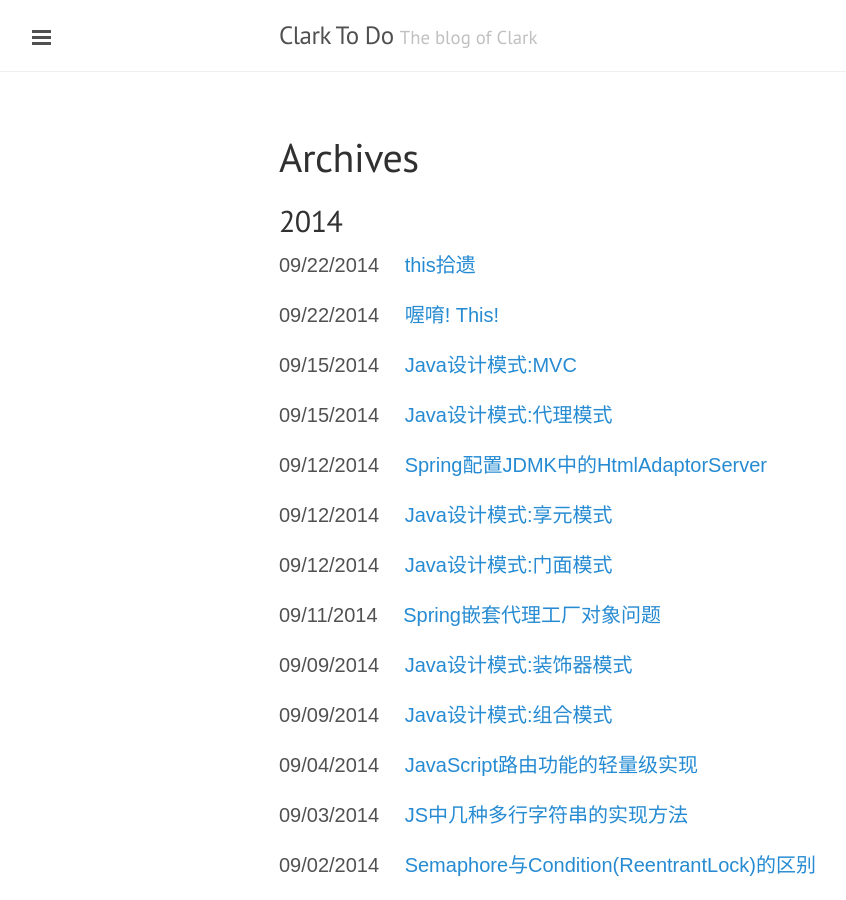
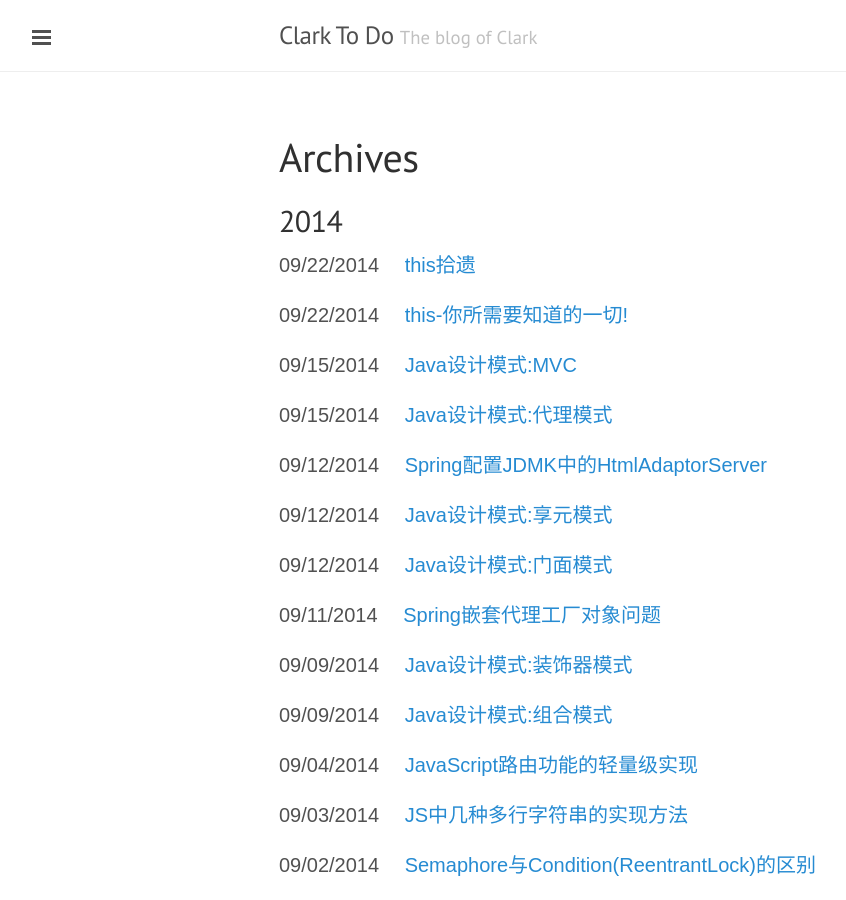
Before and after one commit to clarkdo/clarkdo.github.com, a Jekyll site: the page built from archive/index.html, in a window 1280 px wide and 900 px high. Shown: the whole window, without its empty margins (1-847 px from the left). Built offline with Jekyll 4.4.1, drawn with Linux system fonts in a browser that asks for light colours; Markdown is read by kramdown in place of the engine named in the settings.

Commit message:
new post

```diff
--- a/_posts/2014-09-22-31.md
+++ b/_posts/2014-09-22-31.md
@@ -1,6 +1,6 @@
 ---
 layout: post
-title: 喔唷! This!
+title: this-你所需要知道的一切!
 category: JavaScript
 comments: true
 ---
```
